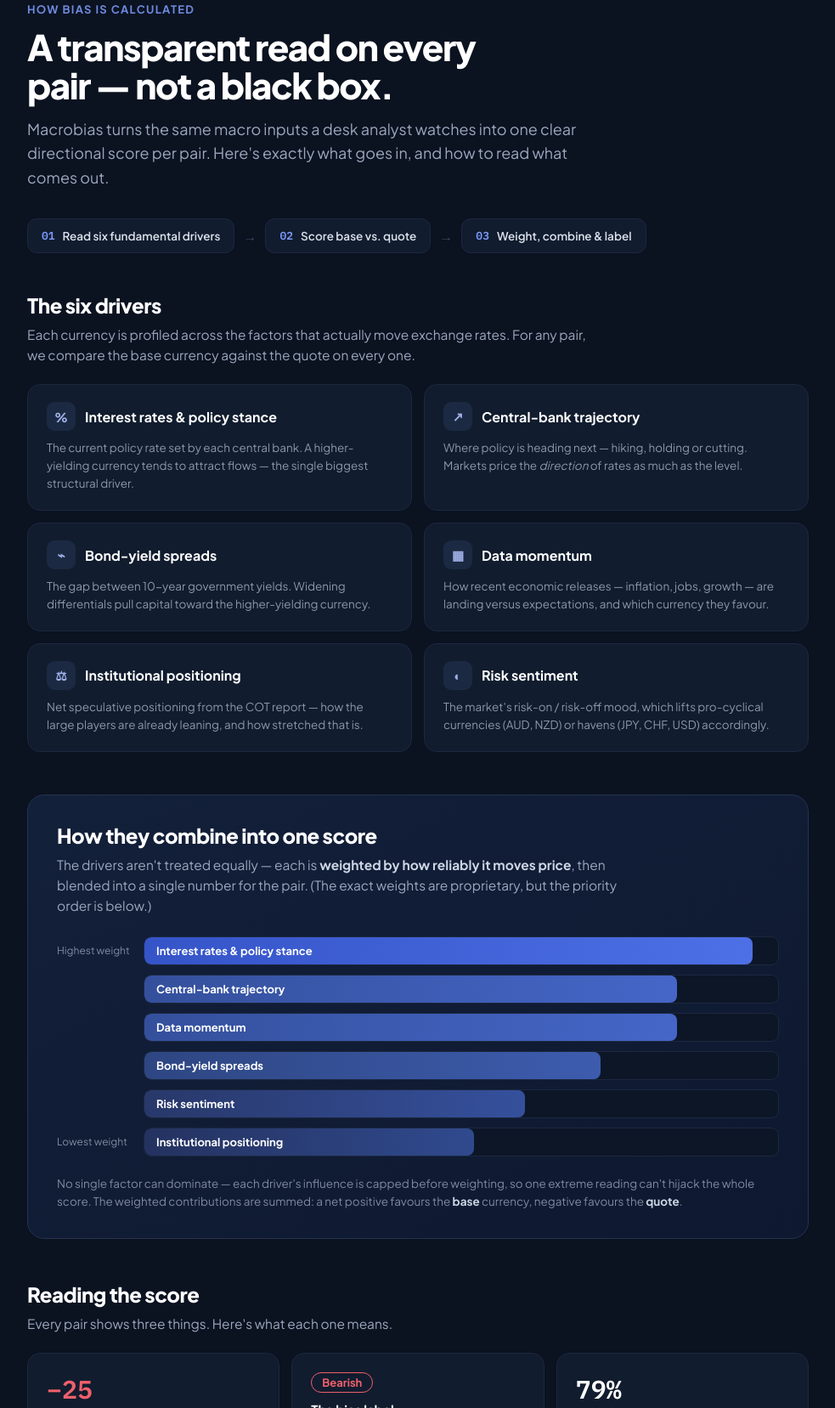
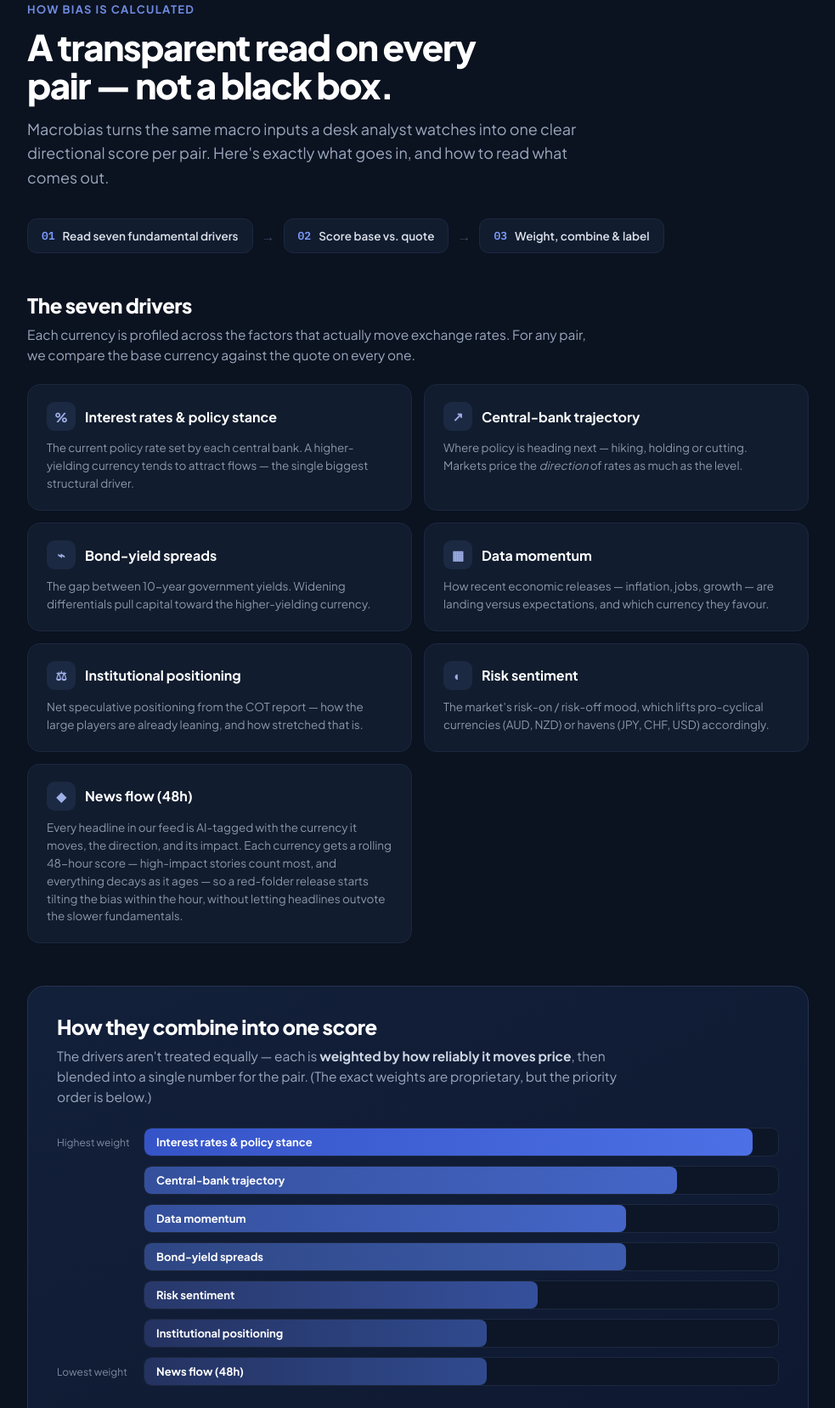
Before and after one commit to danlawrance/Macrobias-site, a plain HTML site: page Methodology.dc.html in a window 1280 px wide. Shown: the part 107-1764 px from the top of the page at 85% size, without its empty margins (148-1131 px from the left). Drawn offline with nearby package versions, Linux system fonts and the light colour scheme.

Commit message:
Add files via upload

```diff
--- a/Methodology.dc.html
+++ b/Methodology.dc.html
@@ -40,6 +40,7 @@
       <div class="mt-navlinks" style="display:flex;align-items:center;gap:22px;margin-left:26px;font-size:13.5px;font-weight:500;color:#6f7c92;">
         <a href="Dashboard.dc.html" style="cursor:pointer;">Dashboard</a>
         <a href="News Hub.dc.html" style="cursor:pointer;">News</a>
+        <a href="Chart Check.dc.html" style="cursor:pointer;">Chart Check</a>
         <a href="Indicator.dc.html" style="cursor:pointer;">Indicator</a>
         <span style="color:#fff;">Methodology</span>
       </div>
@@ -60,7 +61,7 @@
 
     <!-- STEP STRIP -->
     <div style="display:flex;align-items:center;gap:10px;flex-wrap:wrap;margin:34px 0 46px;">
-      <div style="display:flex;align-items:center;gap:9px;background:#111c2e;border:1px solid #1c2840;border-radius:11px;padding:11px 16px;"><span style="font-family:'IBM Plex Mono',monospace;font-size:13px;font-weight:600;color:#7d9bff;">01</span><span style="font-size:13.5px;font-weight:600;color:#dbe1eb;">Read six fundamental drivers</span></div>
+      <div style="display:flex;align-items:center;gap:9px;background:#111c2e;border:1px solid #1c2840;border-radius:11px;padding:11px 16px;"><span style="font-family:'IBM Plex Mono',monospace;font-size:13px;font-weight:600;color:#7d9bff;">01</span><span style="font-size:13.5px;font-weight:600;color:#dbe1eb;">Read seven fundamental drivers</span></div>
       <span style="color:#3a475e;">→</span>
       <div style="display:flex;align-items:center;gap:9px;background:#111c2e;border:1px solid #1c2840;border-radius:11px;padding:11px 16px;"><span style="font-family:'IBM Plex Mono',monospace;font-size:13px;font-weight:600;color:#7d9bff;">02</span><span style="font-size:13.5px;font-weight:600;color:#dbe1eb;">Score base vs. quote</span></div>
       <span style="color:#3a475e;">→</span>
@@ -69,7 +70,7 @@
 
     <!-- SECTION 1: DRIVERS -->
     <div style="margin-bottom:22px;">
-      <h2 style="margin:0 0 8px;font-size:24px;font-weight:800;letter-spacing:-0.02em;color:#fff;">The six drivers</h2>
+      <h2 style="margin:0 0 8px;font-size:24px;font-weight:800;letter-spacing:-0.02em;color:#fff;">The seven drivers</h2>
       <p style="margin:0 0 22px;font-size:15.5px;line-height:1.55;color:#9aa7bd;max-width:680px;">Each currency is profiled across the factors that actually move exchange rates. For any pair, we compare the base currency against the quote on every one.</p>
     </div>
     <div class="mt-drivers" style="display:grid;grid-template-columns:1fr 1fr;gap:14px;margin-bottom:50px;">
@@ -97,6 +98,10 @@
         <div style="display:flex;align-items:center;gap:11px;margin-bottom:10px;"><div style="width:34px;height:34px;border-radius:9px;background:#1b2942;display:flex;align-items:center;justify-content:center;color:#9fb0e8;font-weight:800;font-size:15px;">◐</div><div style="font-weight:700;font-size:16px;color:#fff;">Risk sentiment</div></div>
         <p style="margin:0;font-size:13.5px;line-height:1.55;color:#8b97ab;">The market's risk-on / risk-off mood, which lifts pro-cyclical currencies (AUD, NZD) or havens (JPY, CHF, USD) accordingly.</p>
       </div>
+      <div style="background:#111c2e;border:1px solid #1c2840;border-radius:14px;padding:20px 22px;">
+        <div style="display:flex;align-items:center;gap:11px;margin-bottom:10px;"><div style="width:34px;height:34px;border-radius:9px;background:#1b2942;display:flex;align-items:center;justify-content:center;color:#9fb0e8;font-weight:800;font-size:15px;">◆</div><div style="font-weight:700;font-size:16px;color:#fff;">News flow (48h)</div></div>
+        <p style="margin:0;font-size:13.5px;line-height:1.55;color:#8b97ab;">Every headline in our feed is AI-tagged with the currency it moves, the direction, and its impact. Each currency gets a rolling 48-hour score — high-impact stories count most, and everything decays as it ages — so a red-folder release starts tilting the bias within the hour, without letting headlines outvote the slower fundamentals.</p>
+      </div>
     </div>
 
     <!-- SECTION 2: HOW THEY COMBINE -->
@@ -106,10 +111,11 @@
       <div style="display:flex;flex-direction:column;gap:11px;">
         <div style="display:flex;align-items:center;gap:14px;"><span style="font-size:12px;color:#7e8aa0;width:88px;flex:none;">Highest weight</span><div style="flex:1;height:34px;background:#0c1626;border:1px solid #1c2840;border-radius:9px;position:relative;overflow:hidden;"><div style="position:absolute;inset:0;width:96%;background:linear-gradient(90deg,#3554c8,#4d70e6);border-radius:8px;display:flex;align-items:center;padding-left:14px;font-size:13px;font-weight:700;color:#fff;">Interest rates &amp; policy stance</div></div></div>
         <div style="display:flex;align-items:center;gap:14px;"><span style="font-size:12px;color:#7e8aa0;width:88px;flex:none;"></span><div style="flex:1;height:34px;background:#0c1626;border:1px solid #1c2840;border-radius:9px;position:relative;overflow:hidden;"><div style="position:absolute;inset:0;width:84%;background:linear-gradient(90deg,#34509c,#4566c8);border-radius:8px;display:flex;align-items:center;padding-left:14px;font-size:13px;font-weight:700;color:#fff;">Central-bank trajectory</div></div></div>
-        <div style="display:flex;align-items:center;gap:14px;"><span style="font-size:12px;color:#7e8aa0;width:88px;flex:none;"></span><div style="flex:1;height:34px;background:#0c1626;border:1px solid #1c2840;border-radius:9px;position:relative;overflow:hidden;"><div style="position:absolute;inset:0;width:84%;background:linear-gradient(90deg,#34509c,#4566c8);border-radius:8px;display:flex;align-items:center;padding-left:14px;font-size:13px;font-weight:700;color:#fff;">Data momentum</div></div></div>
-        <div style="display:flex;align-items:center;gap:14px;"><span style="font-size:12px;color:#7e8aa0;width:88px;flex:none;"></span><div style="flex:1;height:34px;background:#0c1626;border:1px solid #1c2840;border-radius:9px;position:relative;overflow:hidden;"><div style="position:absolute;inset:0;width:72%;background:linear-gradient(90deg,#2e4682,#3d5cae);border-radius:8px;display:flex;align-items:center;padding-left:14px;font-size:13px;font-weight:700;color:#fff;">Bond-yield spreads</div></div></div>
-        <div style="display:flex;align-items:center;gap:14px;"><span style="font-size:12px;color:#7e8aa0;width:88px;flex:none;"></span><div style="flex:1;height:34px;background:#0c1626;border:1px solid #1c2840;border-radius:9px;position:relative;overflow:hidden;"><div style="position:absolute;inset:0;width:60%;background:linear-gradient(90deg,#28386a,#35509c);border-radius:8px;display:flex;align-items:center;padding-left:14px;font-size:13px;font-weight:700;color:#fff;">Risk sentiment</div></div></div>
-        <div style="display:flex;align-items:center;gap:14px;"><span style="font-size:12px;color:#7e8aa0;width:88px;flex:none;">Lowest weight</span><div style="flex:1;height:34px;background:#0c1626;border:1px solid #1c2840;border-radius:9px;position:relative;overflow:hidden;"><div style="position:absolute;inset:0;width:52%;background:linear-gradient(90deg,#243260,#304a8e);border-radius:8px;display:flex;align-items:center;padding-left:14px;font-size:13px;font-weight:700;color:#fff;">Institutional positioning</div></div></div>
+        <div style="display:flex;align-items:center;gap:14px;"><span style="font-size:12px;color:#7e8aa0;width:88px;flex:none;"></span><div style="flex:1;height:34px;background:#0c1626;border:1px solid #1c2840;border-radius:9px;position:relative;overflow:hidden;"><div style="position:absolute;inset:0;width:76%;background:linear-gradient(90deg,#34509c,#4566c8);border-radius:8px;display:flex;align-items:center;padding-left:14px;font-size:13px;font-weight:700;color:#fff;">Data momentum</div></div></div>
+        <div style="display:flex;align-items:center;gap:14px;"><span style="font-size:12px;color:#7e8aa0;width:88px;flex:none;"></span><div style="flex:1;height:34px;background:#0c1626;border:1px solid #1c2840;border-radius:9px;position:relative;overflow:hidden;"><div style="position:absolute;inset:0;width:76%;background:linear-gradient(90deg,#2e4682,#3d5cae);border-radius:8px;display:flex;align-items:center;padding-left:14px;font-size:13px;font-weight:700;color:#fff;">Bond-yield spreads</div></div></div>
+        <div style="display:flex;align-items:center;gap:14px;"><span style="font-size:12px;color:#7e8aa0;width:88px;flex:none;"></span><div style="flex:1;height:34px;background:#0c1626;border:1px solid #1c2840;border-radius:9px;position:relative;overflow:hidden;"><div style="position:absolute;inset:0;width:62%;background:linear-gradient(90deg,#28386a,#35509c);border-radius:8px;display:flex;align-items:center;padding-left:14px;font-size:13px;font-weight:700;color:#fff;">Risk sentiment</div></div></div>
+        <div style="display:flex;align-items:center;gap:14px;"><span style="font-size:12px;color:#7e8aa0;width:88px;flex:none;"></span><div style="flex:1;height:34px;background:#0c1626;border:1px solid #1c2840;border-radius:9px;position:relative;overflow:hidden;"><div style="position:absolute;inset:0;width:54%;background:linear-gradient(90deg,#243260,#304a8e);border-radius:8px;display:flex;align-items:center;padding-left:14px;font-size:13px;font-weight:700;color:#fff;">Institutional positioning</div></div></div>
+        <div style="display:flex;align-items:center;gap:14px;"><span style="font-size:12px;color:#7e8aa0;width:88px;flex:none;">Lowest weight</span><div style="flex:1;height:34px;background:#0c1626;border:1px solid #1c2840;border-radius:9px;position:relative;overflow:hidden;"><div style="position:absolute;inset:0;width:54%;background:linear-gradient(90deg,#243260,#304a8e);border-radius:8px;display:flex;align-items:center;padding-left:14px;font-size:13px;font-weight:700;color:#fff;">News flow (48h)</div></div></div>
       </div>
       <p style="margin:22px 0 0;font-size:13.5px;line-height:1.55;color:#7e8aa0;">No single factor can dominate — each driver's influence is capped before weighting, so one extreme reading can't hijack the whole score. The weighted contributions are summed: a net positive favours the <b style="color:#cdd6e4;">base</b> currency, negative favours the <b style="color:#cdd6e4;">quote</b>.</p>
     </div>
```
Also changed, not shown: Legal.dc.html (+10 -9 lines), News Hub.dc.html (+1 -0 lines).
